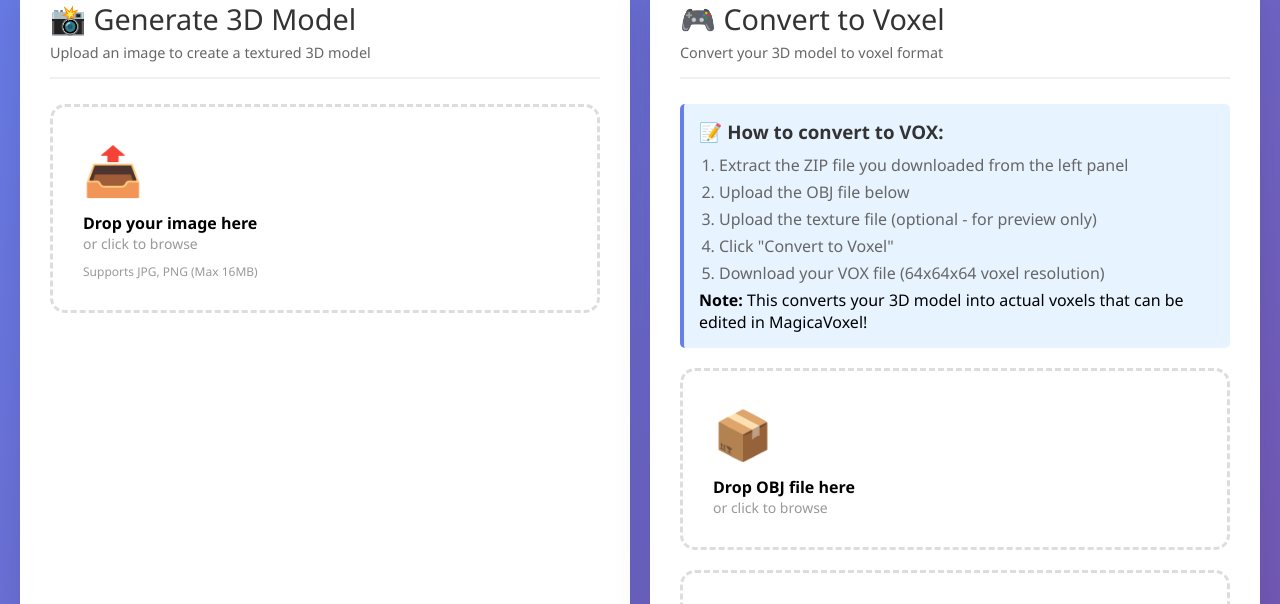
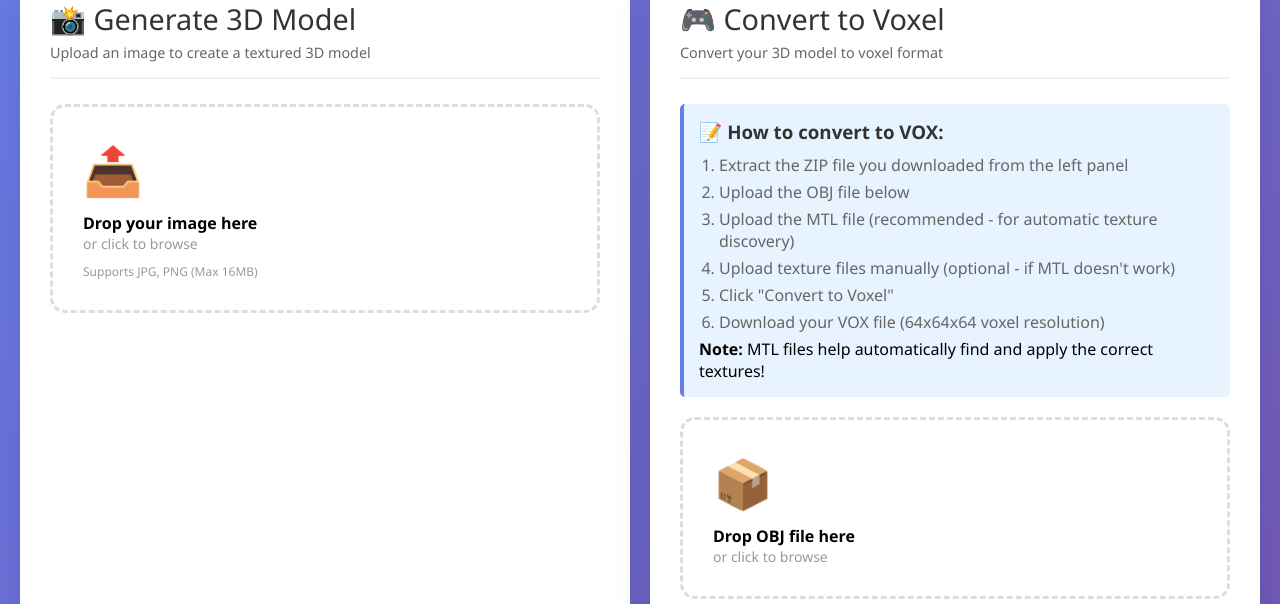
Before and after one commit to Firudesu/3dmodel-generation, a Flask app: page / in a window 1280 px wide. Shown: the part 168-772 px from the top of the page. Run offline with Flask 3, Linux system fonts and the light colour scheme.

Commit message:
feat: Add MTL file support to voxel conversion
Co-authored-by: firudesu <firudesu@googlemail.com>

```diff
--- a/app.py
+++ b/app.py
@@ -274,8 +274,8 @@ def extract_model_files(model_path):
         print(f"Unknown format {file_extension}: {model_file}")
         return model_file, []
 
-def convert_to_voxel(obj_file_path, texture_files=None):
-    """Convert OBJ to VOX using Python voxelizer with texture support"""
+def convert_to_voxel(obj_file_path, texture_path=None, mtl_path=None):
+    """Convert OBJ to VOX using Python voxelizer with MTL and texture support"""
     print(f"Starting voxel conversion for: {obj_file_path}")
     update_status("Converting to voxel...", 95, "Voxelizing 3D model with texture")
 
@@ -287,22 +287,13 @@ def convert_to_voxel(obj_file_path, texture_files=None):
         sys.path.insert(0, os.path.dirname(os.path.abspath(__file__)))
         from voxel_converter import convert_obj_to_vox
 
-        print("Using Python voxel converter with texture support...")
+        print("Using Python voxel converter with MTL and texture support...")
 
-        # Find PNG texture file if available
-        texture_path = None
-        if texture_files:
-            for tex_file in texture_files:
-                if tex_file and os.path.exists(tex_file) and tex_file.lower().endswith('.png'):
-                    texture_path = tex_file
-                    print(f"Found texture file: {texture_path}")
-                    break
-
-        # Convert with automatic size detection (defaults to 64x64x64)
-        # The converter will use OBJ dimensions to determine size
+        # Convert with MTL and texture support
         result_path = convert_obj_to_vox(
             obj_file_path,
             texture_path=texture_path,
+            mtl_path=mtl_path,
             output_path=vox_file_path,
             voxel_size=None  # Auto-determine from OBJ, defaults to 64
         )
@@ -883,7 +874,7 @@ def manual_voxel_convert():
 
         # Create a basic VOX file
         try:
-            vox_path = convert_to_voxel(obj_path, [texture_path] if texture_path else None)
+            vox_path = convert_to_voxel(obj_path, texture_path, mtl_path)
             return jsonify({
                 'success': True,
                 'vox_file': os.path.basename(vox_path),
--- a/templates/index.html
+++ b/templates/index.html
@@ -293,11 +293,12 @@
                 <ol>
                     <li>Extract the ZIP file you downloaded from the left panel</li>
                     <li>Upload the OBJ file below</li>
-                    <li>Upload the texture file (optional - for preview only)</li>
+                    <li>Upload the MTL file (recommended - for automatic texture discovery)</li>
+                    <li>Upload texture files manually (optional - if MTL doesn't work)</li>
                     <li>Click "Convert to Voxel"</li>
                     <li>Download your VOX file (64x64x64 voxel resolution)</li>
                 </ol>
-                <p><strong>Note:</strong> This converts your 3D model into actual voxels that can be edited in MagicaVoxel!</p>
+                <p><strong>Note:</strong> MTL files help automatically find and apply the correct textures!</p>
             </div>
 
             <div class="upload-area" id="uploadAreaObj">
```
